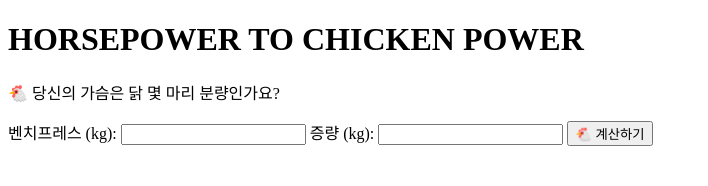
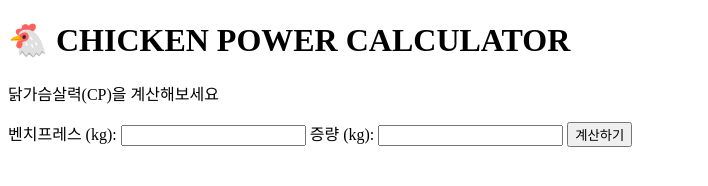
Before and after one commit to Sjungyeon/HORSEPOWER-TO-CHICKEN-POWER, a plain HTML site: page index.html in a window 1280 px wide. Shown: the whole page, without its empty margins (0-708 px from the left). Drawn offline with Linux system fonts and the light colour scheme.

Commit message:
Update index.html

```diff
--- a/index.html
+++ b/index.html
@@ -3,17 +3,17 @@
 <head>
   <meta charset="UTF-8" />
   <meta name="viewport" content="width=device-width, initial-scale=1.0"/>
-  <title>Horsepower to Chicken Power</title>
+  <title>CHICKENPOWER</title>
   <link rel="stylesheet" href="style.css">
 </head>
 <body>
-  <h1>HORSEPOWER TO CHICKEN POWER</h1>
-  <p class="subhead">🐔 당신의 가슴은 닭 몇 마리 분량인가요?</p>
+  <h1>🐔 CHICKEN POWER CALCULATOR</h1>
+  <p class="subhead">닭가슴살력(CP)을 계산해보세요</p>
 
   <div class="form">
     <label>벤치프레스 (kg): <input type="number" id="bench" /></label>
     <label>증량 (kg): <input type="number" id="gain" /></label>
-    <button onclick="calcCP()">🐔 계산하기</button>
+    <button onclick="calcCP()">계산하기</button>
   </div>
 
   <div id="result" class="result"></div>
```
